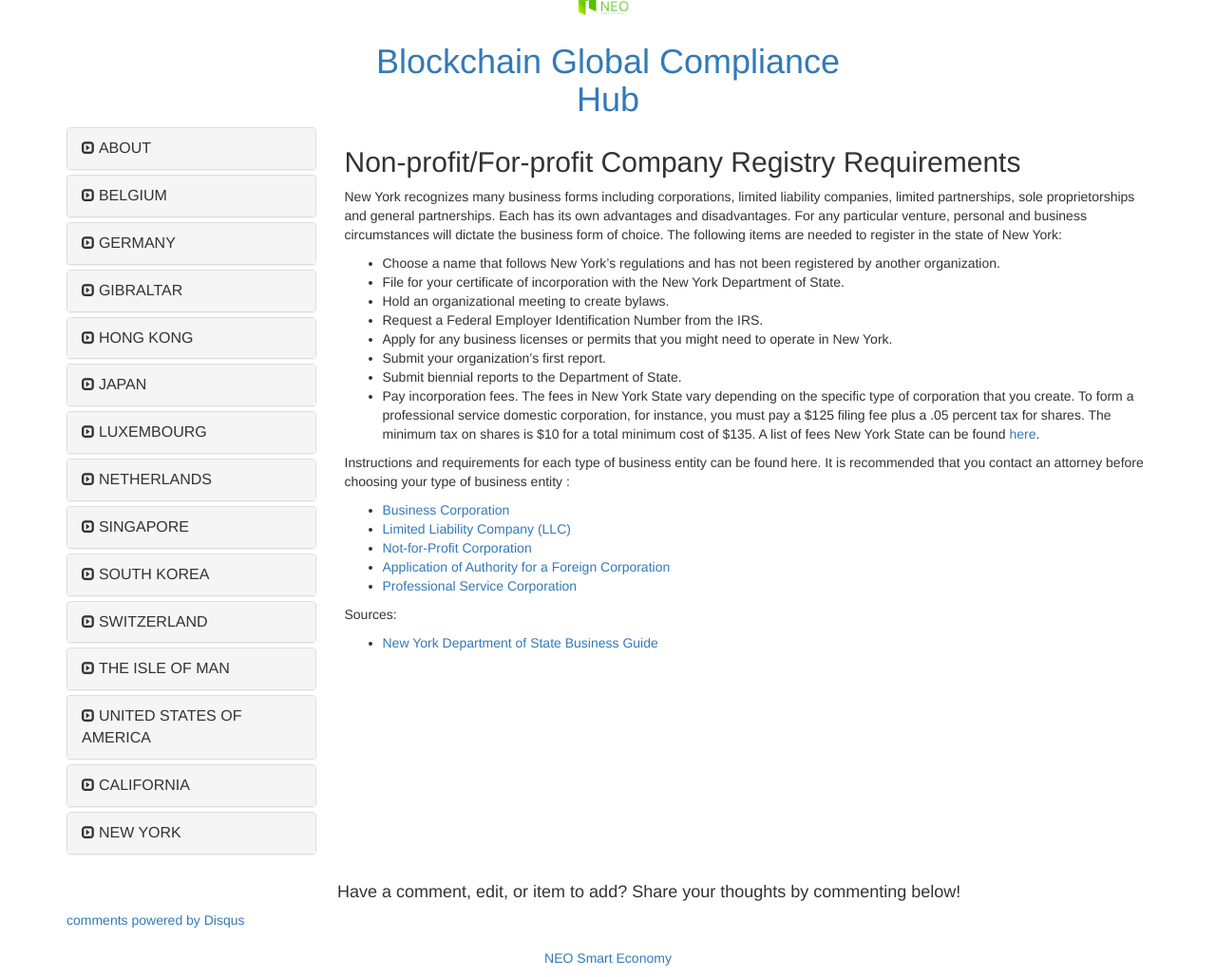
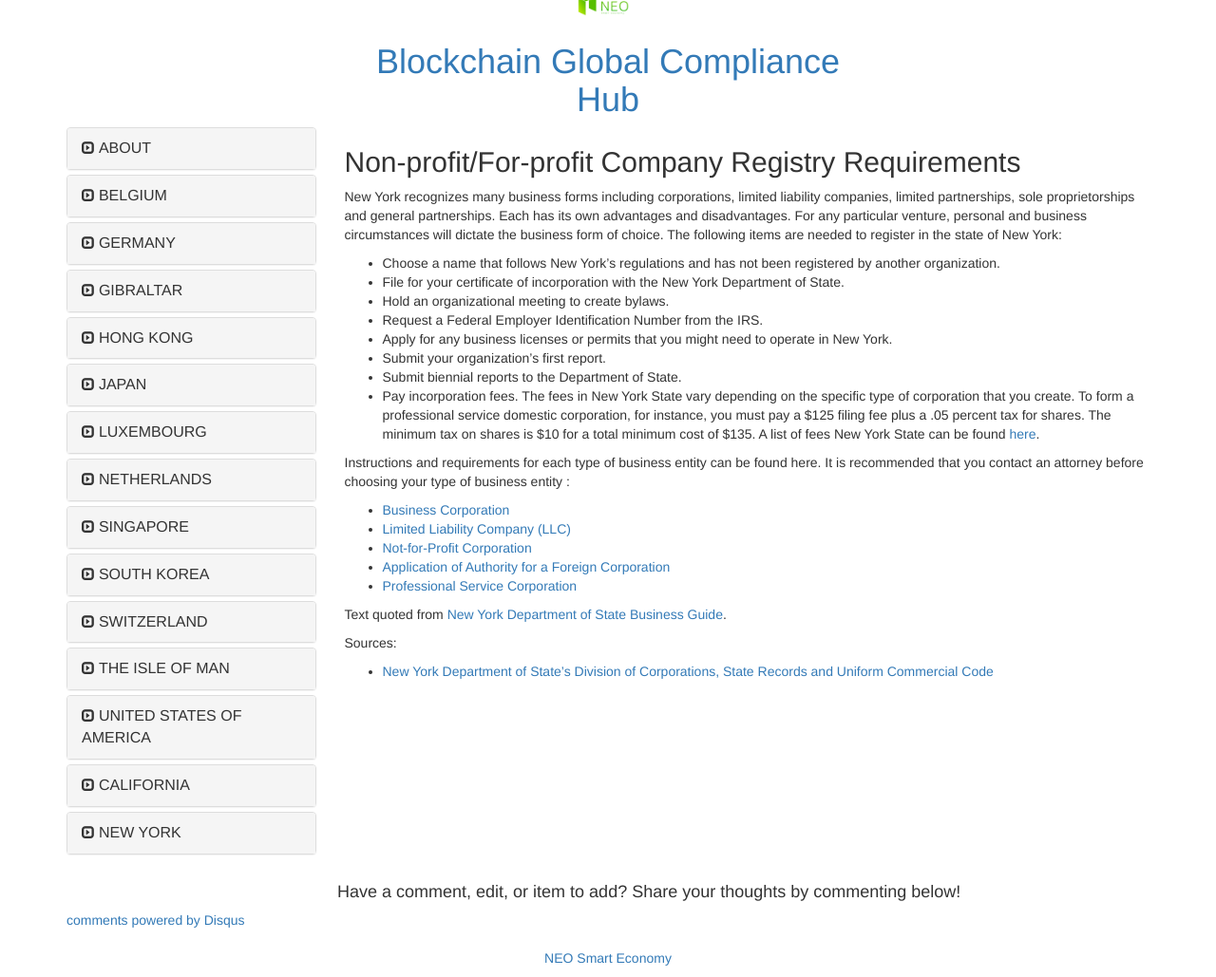
Before and after one commit to neo-project/global-blockchain-compliance-hub, a Jekyll site: the page built from _posts/New York/1111-11-01-new-york-registry-requirements.md, in a window 1280 px wide. Shown: the whole page at 95% size. Built offline with Jekyll 4.4.1, drawn with Linux system fonts in a browser that asks for light colours; nearby versions of some CDN libraries; comment, search, counter and statistics services are not loaded.

Commit message:
Update 1111-11-01-new-york-registry-requirements.md

```diff
--- a/_posts/New York/1111-11-01-new-york-registry-requirements.md
+++ b/_posts/New York/1111-11-01-new-york-registry-requirements.md
@@ -24,5 +24,7 @@
 - [Application of Authority for a Foreign Corporation](https://www.dos.ny.gov/corps/buscorp.html#appauth)
 - [Professional Service Corporation](https://www.dos.ny.gov/corps/buscorp.html#appauth)
 
+Text quoted from [New York Department of State Business Guide](https://www.dos.ny.gov/corps/busguide.html).
+
 Sources:
-- [New York Department of State Business Guide](https://www.dos.ny.gov/corps/busguide.html)
+- [New York Department of State's Division of Corporations, State Records and Uniform Commercial Code](https://www.dos.ny.gov/corps/index.html)
```
